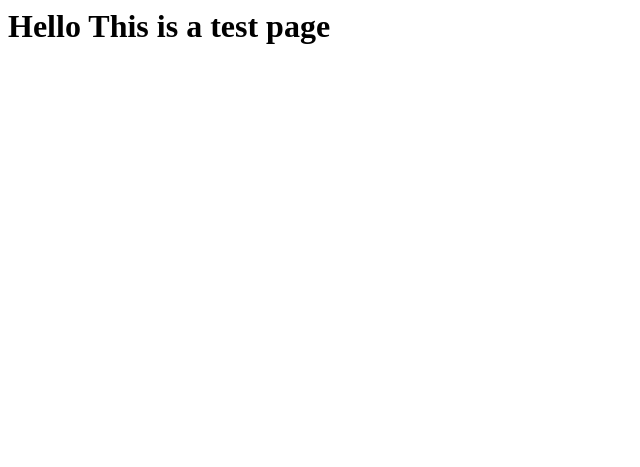
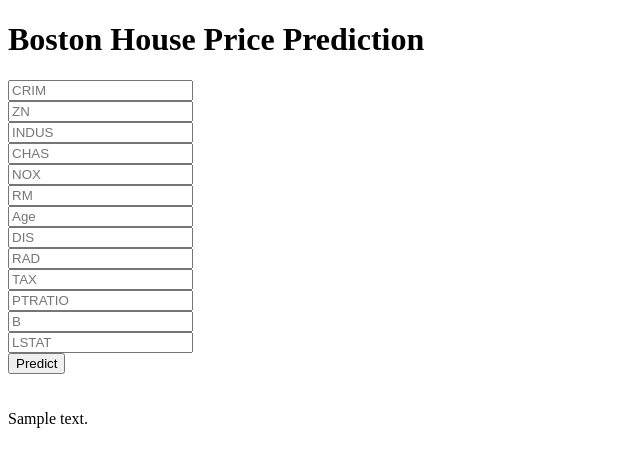
Before and after one commit to PradeepPathikayala/bostonhousepricing, a Flask app: template templates/home.html in a window 1280 px wide. Shown: the top 467 px of the page, without its empty margins (0-640 px from the left). Run offline with Flask 2, Linux system fonts and the light colour scheme; the template is opened without the code that fills it: most values are stand-ins (such as "Sample title", 1, 10 or a date in 2020); parts of the project's set-up code (start-up, migrations or seed data) failed here and were passed over.

Commit message:
final web app

```diff
--- a/app.py
+++ b/app.py
@@ -16,16 +16,13 @@
 def home():
     return render_template('home.html')
 
-@app.route('/predict_api', methods=['POST'])
-def predict_api():
-    data = pd.DataFrame(request.files.get())
-
-
-    #print(data)
-    #print(np.array(list(data.values())).reshape((1,-1)))
-    #x = np.array(list(data.values())).reshape((1,-1))
-    data_std = scaler.transform(data.values)
-    output = reg_model.predict(data_std)
+@app.route('/predict',methods=['POST'])
+def predict():
+    data=[float(x) for x in request.form.values()]
+    final_input=scaler.transform(np.array(data).reshape(1,-1))
+    print(final_input)
+    output=reg_model.predict(final_input)[0]
+    return render_template("home.html",prediction_text="The House price prediction is {}".format(output))
 
     return output
 
--- a/templates/home.html
+++ b/templates/home.html
@@ -1,3 +1,48 @@
-<h1>
-    Hello This is a test page
-</h1>
+<!DOCTYPE html>
+<html >
+
+<head>
+  <meta charset="UTF-8">
+  <title>ML API</title>
+  <link href='https://fonts.googleapis.com/css?family=Pacifico' rel='stylesheet' type='text/css'>
+<link href='https://fonts.googleapis.com/css?family=Arimo' rel='stylesheet' type='text/css'>
+<link href='https://fonts.googleapis.com/css?family=Hind:300' rel='stylesheet' type='text/css'>
+<link href='https://fonts.googleapis.com/css?family=Open+Sans+Condensed:300' rel='stylesheet' type='text/css'>
+
+
+</head>
+
+<body>
+ <div class="login">
+	<h1>Boston House Price Prediction</h1>
+
+     <!-- Main Input For Receiving Query to our ML -->
+    <form action="{{ url_for('predict')}}"method="post">
+      <input type="text" name="CRIM" placeholder="CRIM" required="required" /><br>
+    	<input type="text" name="ZN" placeholder="ZN" required="required" /><br>
+        <input type="text" name="INDUS" placeholder="INDUS" required="required" /><br>
+        <input type="text" name="CHAS" placeholder="CHAS" required="required" /><br>
+        <input type="text" name="NOX" placeholder="NOX" required="required" /><br>
+        <input type="text" name="RM" placeholder="RM" required="required" /><br>
+        <input type="text" name="Age" placeholder="Age" required="required" /><br>
+        <input type="text" name="DIS" placeholder="DIS" required="required" /><br>
+        <input type="text" name="RAD" placeholder="RAD" required="required" /><br>
+        <input type="text" name="TAX" placeholder="TAX" required="required" /><br>
+        <input type="text" name="PTRATIO" placeholder="PTRATIO" required="required" /><br>
+        <input type="text" name="B" placeholder="B" required="required" /><br>
+        <input type="text" name="LSTAT" placeholder="LSTAT" required="required" /><br>
+
+
+
+        <button type="submit" class="btn btn-primary btn-block btn-large">Predict</button>
+    </form>
+
+   <br>
+   <br>
+
+
+ </div>
+ {{prediction_text}}
+
+</body>
+</html>
```
Also changed, not shown: 1 other file.
